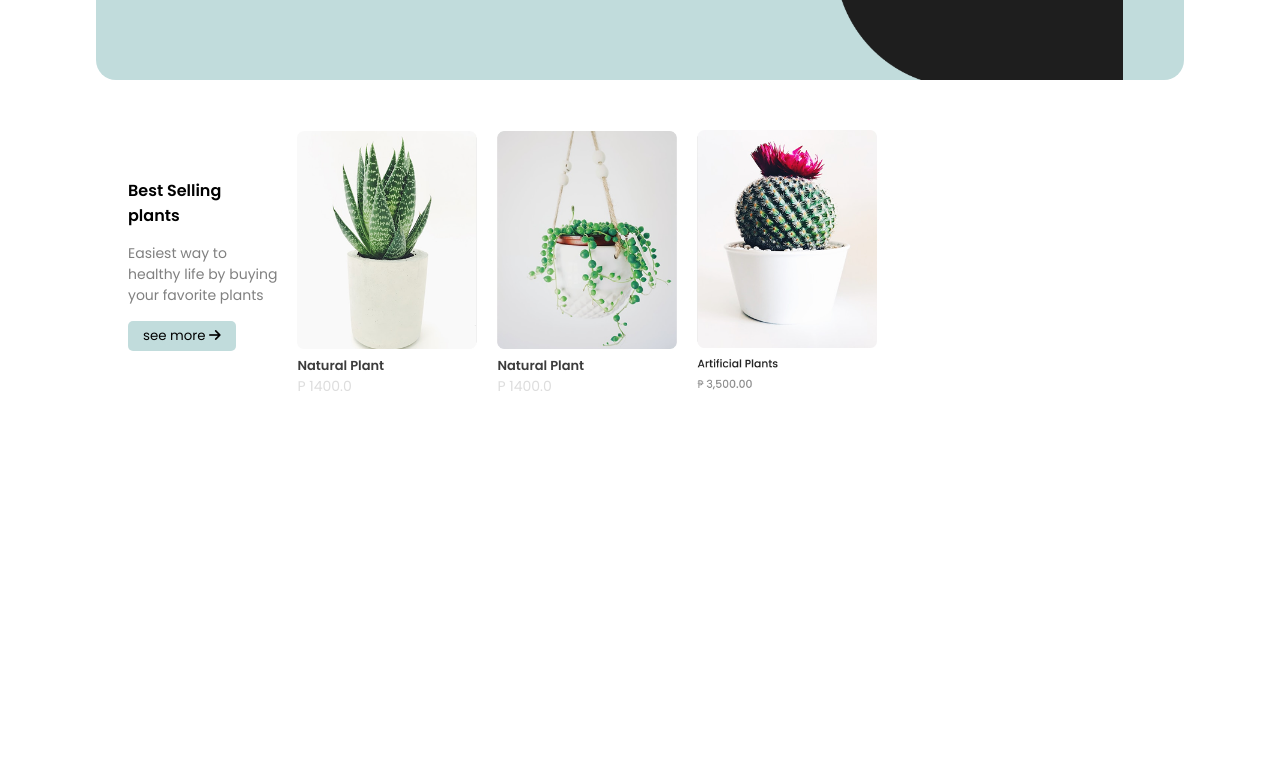
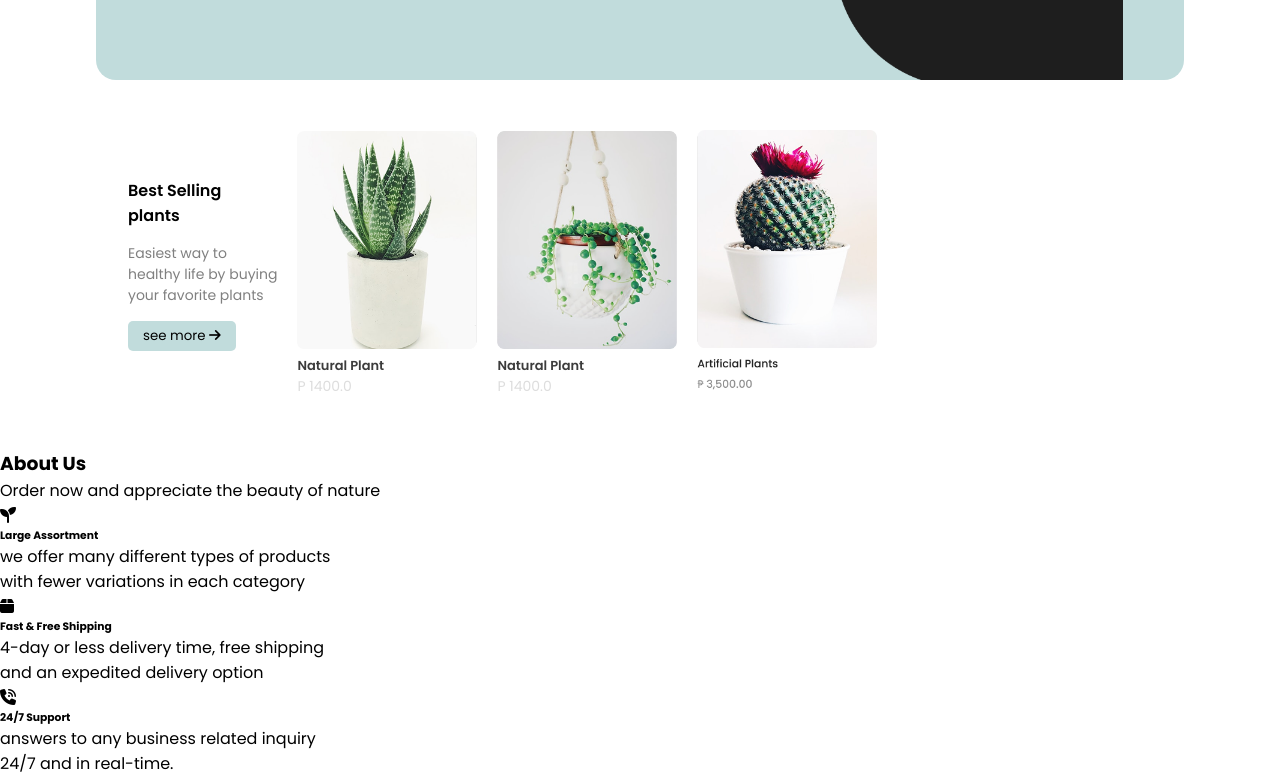
Before and after one commit to MUSTAKIMBIN/GreenMind, a plain HTML site: page index.html in a window 1280 px wide. Shown: the part 405-1181 px from the top of the page. Before the commit the page ends 854 px from the top, so only its background shows below. Drawn offline with Linux system fonts and the light colour scheme.

Commit message:
add structure for about us section

```diff
--- a/Styles/style.css
+++ b/Styles/style.css
@@ -137,3 +137,4 @@ nav div h1 {
   font-size: 14px;
   color: #dddddd;
 }
+/* About us */
--- a/index.html
+++ b/index.html
@@ -99,6 +99,37 @@
           </div>
         </div>
       </section>
+      <!-- About Us -->
+      <section class="about-us">
+        <h3>About Us</h3>
+        <p>Order now and appreciate the beauty of nature</p>
+        <div class="about-div">
+          <div class="about-card">
+            <i class="fa-solid fa-seedling"></i>
+            <h6>Large Assortment</h6>
+            <p>
+              we offer many different types of products <br />
+              with fewer variations in each category
+            </p>
+          </div>
+          <div class="about-card">
+            <i class="fa-solid fa-box"></i>
+            <h6>Fast & Free Shipping</h6>
+            <p>
+              4-day or less delivery time, free shipping <br />
+              and an expedited delivery option
+            </p>
+          </div>
+          <div class="about-card">
+            <i class="fa-solid fa-phone-volume"></i>
+            <h6>24/7 Support</h6>
+            <p>
+              answers to any business related inquiry <br />
+              24/7 and in real-time.
+            </p>
+          </div>
+        </div>
+      </section>
     </main>
     <footer></footer>
   </body>
```
